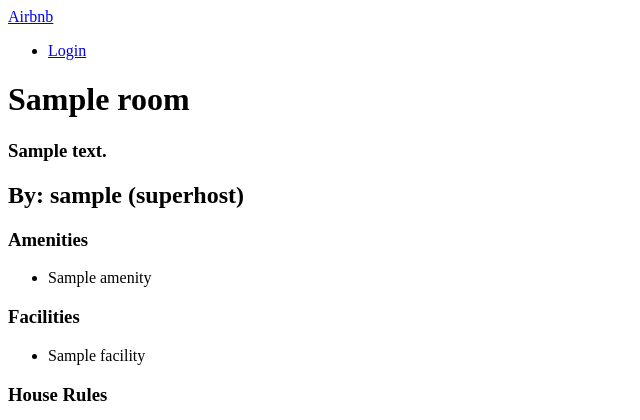
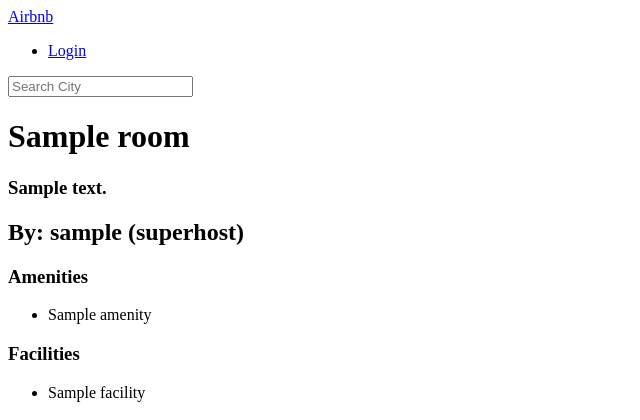
Before and after one commit to MaheshMoholkar/airbnb, a Django app: page /rooms/1 in a window 1280 px wide. Shown: the top 420 px of the page, without its empty margins (0-640 px from the left). Run offline with Django 5.2, Linux system fonts and the light colour scheme; tables that the repository leaves empty hold one stand-in row (values such as "Sample post").

Commit message:
add search bar

```diff
--- a/config/settings.py
+++ b/config/settings.py
@@ -24,9 +24,9 @@ BASE_DIR = Path(__file__).resolve().parent.parent
 SECRET_KEY = "django-insecure-_23cfm0x60g=c8)xaj^1!*sbfa@57&-v&p!r*fr8nu7q8ddxz8"
 
 # SECURITY WARNING: don't run with debug turned on in production!
-DEBUG = False
+DEBUG = True
 
-ALLOWED_HOSTS = ["*"]
+ALLOWED_HOSTS = []
 
 
 # Application definition
--- a/rooms/urls.py
+++ b/rooms/urls.py
@@ -3,4 +3,5 @@ from . import views
 
 app_name = "rooms"
 
-urlpatterns = [path("<int:pk>", views.RoomDetail.as_view(), name="detail")]
+urlpatterns = [path("<int:pk>", views.RoomDetail.as_view(), name="detail"),
+               path("search/", views.search, name="search")]
--- a/rooms/views.py
+++ b/rooms/views.py
@@ -1,9 +1,9 @@
-# from django.core.paginator import Paginator, EmptyPage
-
+from django.core.paginator import Paginator, EmptyPage
+from django.views.generic import ListView, DetailView
+from django.http import Http404
+from django.shortcuts import render, redirect
 from django.urls import reverse
 from . import models
-from django.views.generic import ListView, DetailView
-from django.shortcuts import render, redirect
 
 
 class HomeView(ListView):
@@ -29,13 +29,20 @@ class RoomDetail(DetailView):
     model = models.Room
 
 
+def search(request):
+    city = request.GET.get("city", "Anywhere")
+    city = str.capitalize(city)
+    try:
+        return render(request, "rooms/search.html", {"city": city})
+    except EmptyPage:
+         raise Http404()
 
 # def room_detail(request, pk):
 #     try:
 #         room = models.Room.objects.get(pk=pk)
 #         return render(request, "rooms/detail.html", {"room":room})
 #     except models.Room.DoesNotExist :
-#         return redirect(reverse("core:home"))
+#         raise Http404()
 
 # def all_rooms(request):
 #     page = request.GET.get("page", 1)
@@ -45,4 +52,4 @@ class RoomDetail(DetailView):
 #         rooms = paginator.page(int(page))
 #         return render(request, "rooms/home.html",{"page":rooms})
 #     except EmptyPage:
-#         return redirect("/")
+#         raise Http404()
--- a/templates/base.html
+++ b/templates/base.html
@@ -4,12 +4,19 @@
     <meta charset="UTF-8" />
     <meta name="viewport" content="width=device-width, initial-scale=1.0" />
     <title>
-      {% block page_name %}
-      {% endblock page_name %}
+      {% block page_title %}
+      {% endblock page_title %}
     | Airbnb</title>
   </head>
   <body>
-    {% include "partials/header.html" %}
+    <header>
+      {% include "partials/nav.html" %}
+      {% block search-bar %}
+        <form method="get" action="{% url "rooms:search" %}">
+          <input name="city" placeholder="Search City">
+        </form>
+      {% endblock search-bar %}
+    </header>
     {% block content %}
     {% endblock content %}
     {% include "partials/footer.html" %}
--- a/templates/partials/header.html
+++ /dev/null
@@ -1,8 +0,0 @@
-<header>
-    <a href="{% url "core:home" %}">Airbnb</a>
-    <ul>
-        <li>
-            <a href="#">Login</a>
-        </li>
-    </ul>
-</header>
--- /dev/null
+++ b/templates/partials/nav.html
@@ -0,0 +1,6 @@
+<a href="{% url "core:home" %}">Airbnb</a>
+<ul>
+    <li>
+        <a href="#">Login</a>
+    </li>
+</ul>
--- a/templates/rooms/room_detail.html
+++ b/templates/rooms/room_detail.html
@@ -1,7 +1,7 @@
 {% extends "base.html" %}
-{% block page_name %}
+{% block page_title %}
     {{ room.name }}
-{% endblock page_name %}
+{% endblock page_title %}
 {% block content %}
     <div>
         <h1>{{ room.name }}</h1>
--- a/templates/rooms/room_list.html
+++ b/templates/rooms/room_list.html
@@ -1,7 +1,7 @@
 {% extends "base.html" %}
-{% block page_name %}
+{% block page_title %}
     Home
-{% endblock page_name %}
+{% endblock page_title %}
 {% block content %}
     {% for room in rooms %}
         <h4>
```
Also changed, not shown: templates/rooms/search.html (added, +12 -0 lines).
